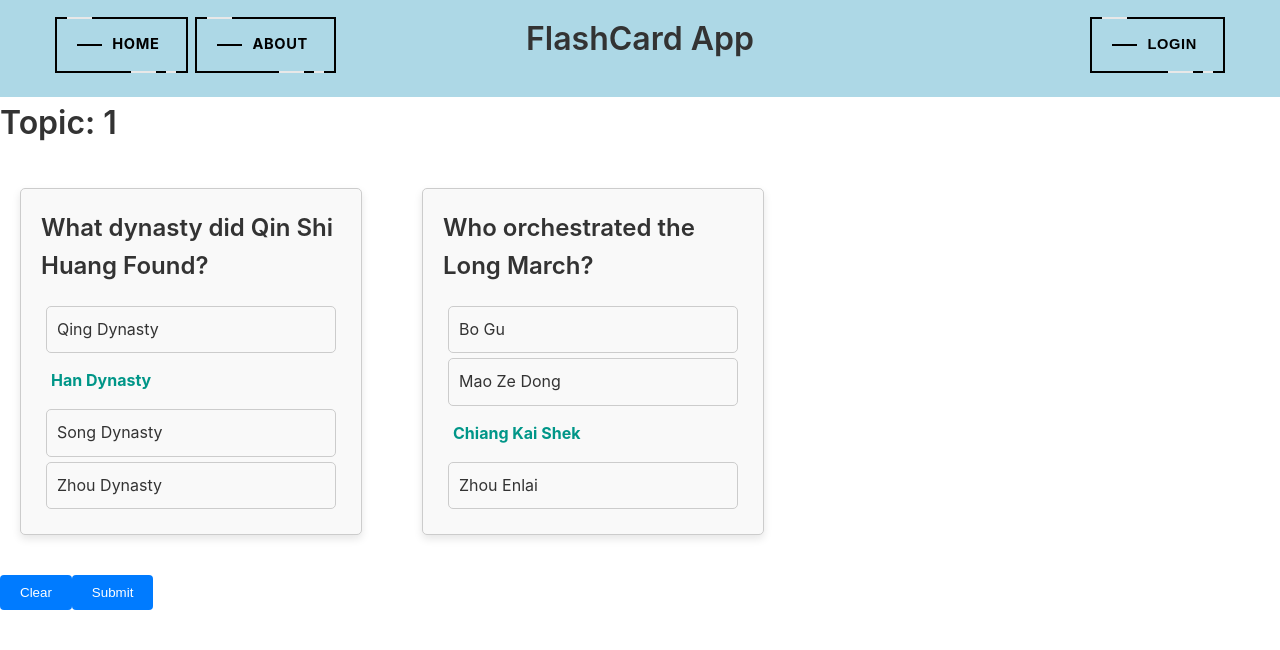
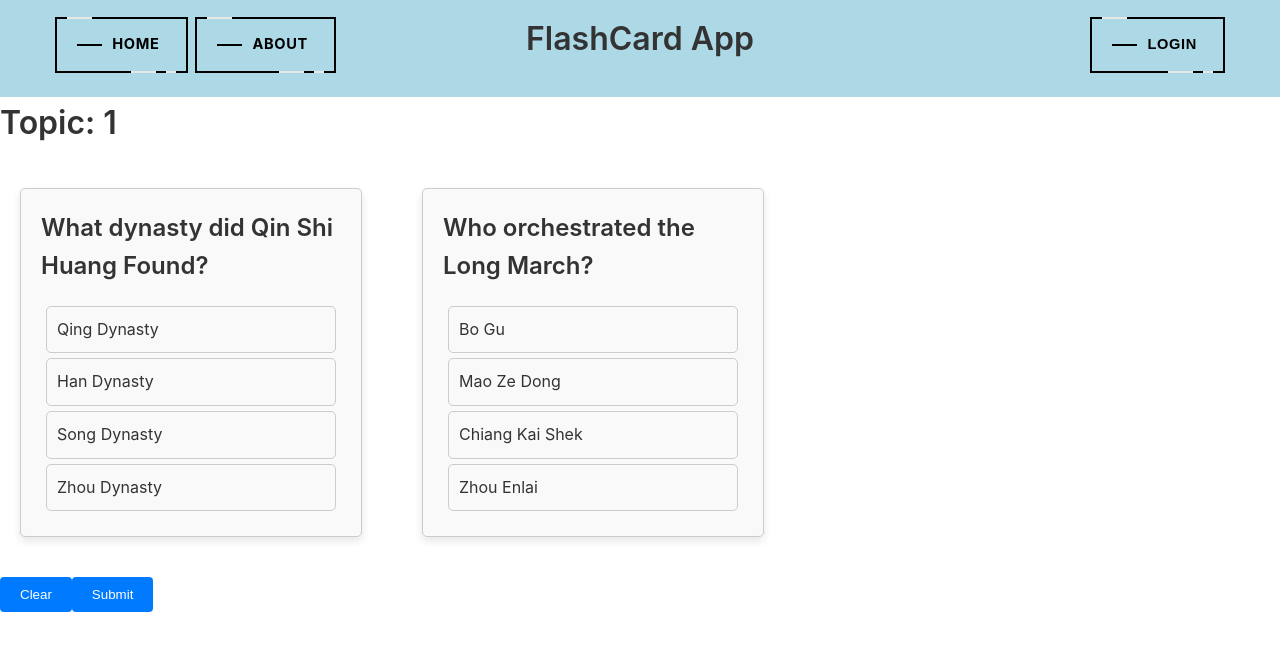
Before and after one commit to FlashCardGeneratorApp/Flashcard-App-Frontend, a React (Vite) app: page /cardview/1 in a window 1280 px wide. Shown: the top 650 px of the page. Built offline with nearby package versions, Linux system fonts and the light colour scheme; no server answers.

Commit message:
Changed format to string of answer, and shuffled answers

```diff
--- a/src/components/cardview.jsx
+++ b/src/components/cardview.jsx
@@ -8,12 +8,12 @@ const Cardview = () => {
     {
       question: "What dynasty did Qin Shi Huang Found?",
       options: ["Qing Dynasty", "Han Dynasty", "Song Dynasty", "Zhou Dynasty"],
-      answer: 1,
+      answer: "Han Dynasty",
     },
     {
       question: "Who orchestrated the Long March?",
       options: ["Bo Gu", "Mao Ze Dong", "Chiang Kai Shek", "Zhou Enlai"],
-      answer: 2,
+      answer: "Chiang Kai Shek",
     },
   ];
   const [questionList, setQuestionList] = useState([]);
--- a/src/components/quiz.jsx
+++ b/src/components/quiz.jsx
@@ -6,12 +6,12 @@ const Quiz = () => {
     {
       question: "What dynasty did Qin Shi Huang Found?",
       options: ["Qing Dynasty", "Han Dynasty", "Song Dynasty", "Zhou Dynasty"],
-      answer: 1,
+      answer: "Han Dynasty",
     },
     {
       question: "Who orchestrated the Long March?",
       options: ["Bo Gu", "Mao Ze Dong", "Chiang Kai Shek", "Zhou Enlai"],
-      answer: 2,
+      answer: "Chiang Kai Shek",
     },
   ];
 
@@ -30,27 +30,44 @@ const Quiz = () => {
           throw new Error("Network response was not ok");
         }
         const data = await response.json().questions; // In the form of [{obj},{obj}]
-        setQuestionList(data);
+        const shuffledData = data.map((question) => ({
+          ...question,
+          options: shuffleArray(question.options),
+        }));
+        setQuestionList(shuffledData);
         setIsLoading(false);
       } catch (error) {
         console.error("Error fetching question list:", error);
-        setQuestionList(Question_List);
+        const shuffledQuestions = Question_List.map((question) => ({
+          ...question,
+          options: shuffleArray(question.options),
+        }));
+
+        setQuestionList(shuffledQuestions);
         setIsLoading(false);
       }
     };
-
     fetchQuestionList();
   }, []);
+
+  const shuffleArray = (array) => {
+    for (let i = array.length - 1; i > 0; i--) {
+      const j = Math.floor(Math.random() * (i + 1));
+      [array[i], array[j]] = [array[j], array[i]];
+    }
+    return array;
+  };
 
   const handleOptionClick = async (optionIndex) => {
     if (selectedOption === null) {
       setSelectedOption(optionIndex);
       const currentQuestion = questionList[currentQuestionIndex];
-      const isCorrect = optionIndex === currentQuestion.answer;
+      const isCorrect = currentQuestion.options[optionIndex] === currentQuestion.answer;
       setIsAnswerCorrect(isCorrect);
-        console.log({question: currentQuestion, selectedOption: optionIndex, isCorrect})
-      }
+      console.log({ question: currentQuestion, selectedOption: optionIndex, isCorrect });
+    }
   };
+
 
 
 
@@ -99,7 +116,7 @@ const Quiz = () => {
                   key={optionIndex}
                   className={
                     selectedOption !== null
-                      ? optionIndex === currentQuestion.answer
+                      ? currentQuestion.options[selectedOption] === currentQuestion.answer && option === currentQuestion.answer
                         ? "correct-option"
                         : optionIndex === selectedOption
                         ? "incorrect-option"
@@ -122,6 +139,6 @@ const Quiz = () => {
       )}
     </content>
   );
-};
+          }
 
 export default Quiz;
```
